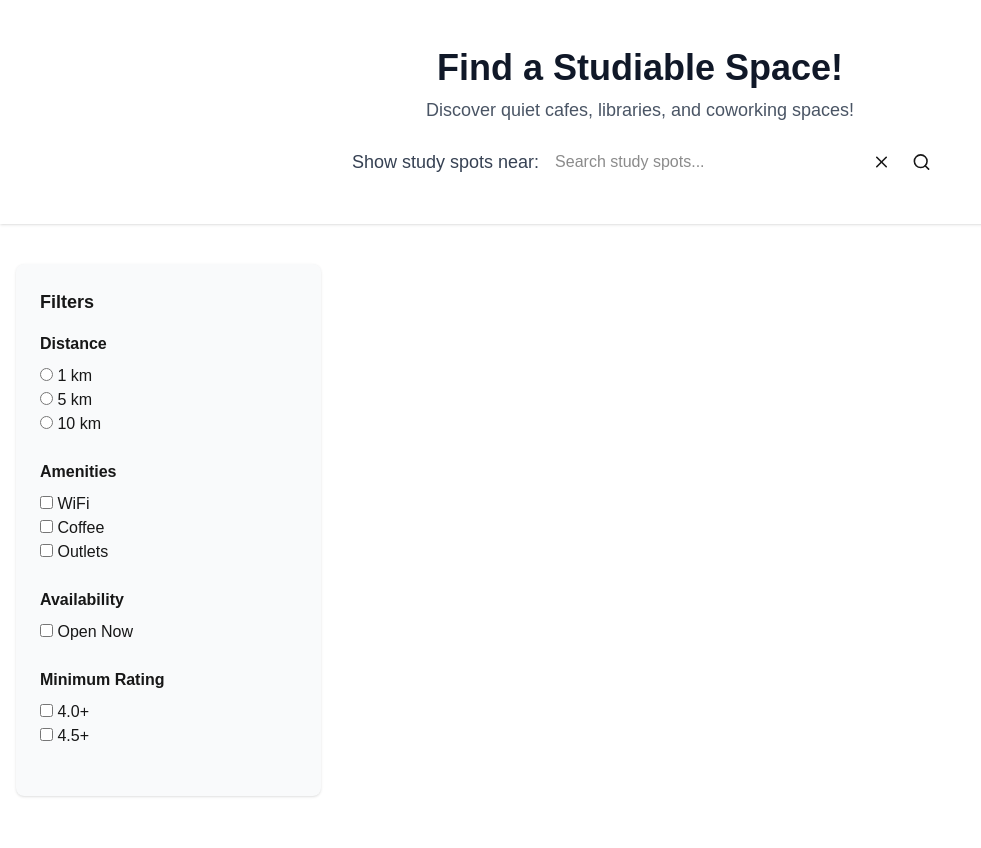
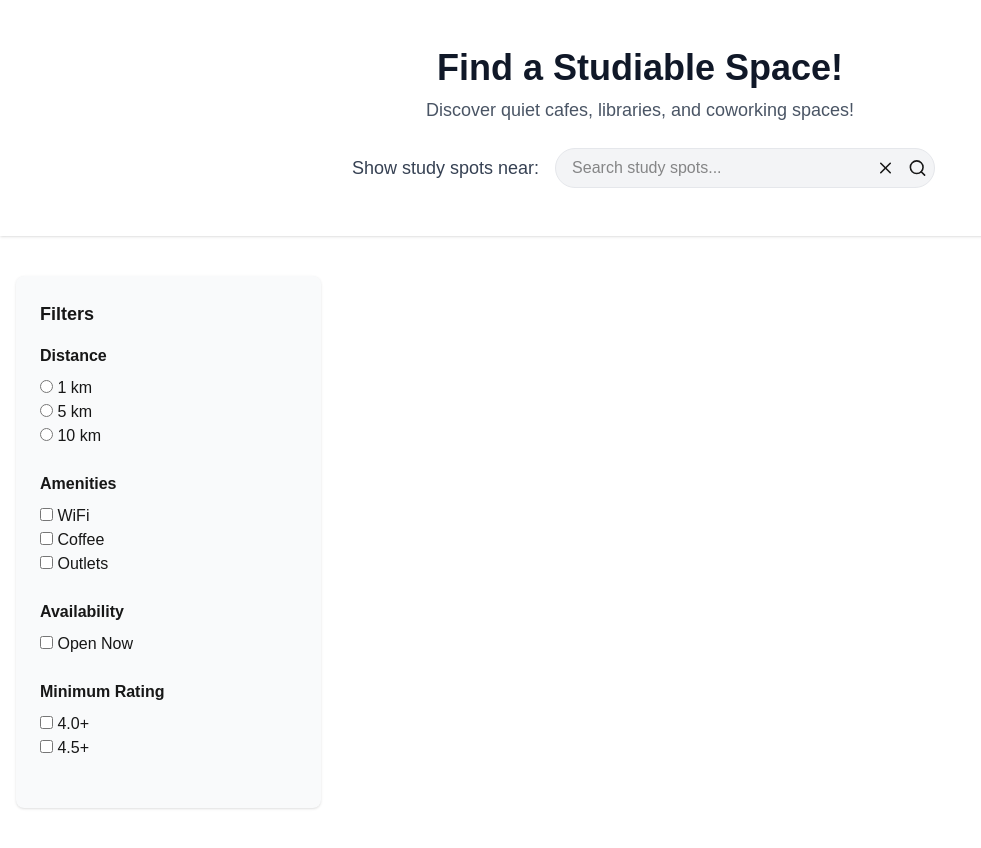
Before and after one commit to saranb3/Studiable, a Next.js app: page / in a window 1280 px wide. Shown: the whole page, without its empty margins (0-981 px from the left). Built offline with nearby package versions, Linux system fonts and the light colour scheme.

Commit message:
Aesthetic: Search bar now rounded and grey. With typing animation further too the right

```diff
--- a/src/pages/index.tsx
+++ b/src/pages/index.tsx
@@ -190,7 +190,7 @@ export default function Home() {
             <input
               type="text"
               placeholder="Search study spots..."
-              className="w-96 pr-20"
+              className="w-95 h-10 pr-20 pl-4 rounded-full bg-gray-100 border border-gray-200 focus:outline-none"
               value={currentInput}
               onChange={e => setCurrentInput(e.target.value)}
               onKeyDown={handleEnterSearch}
@@ -227,7 +227,7 @@ export default function Home() {
                 ))}
               </div>
             )}
-            <button className="absolute right-12 top-1/2 -translate-y-1/2 cursor-pointer" onClick={handleClearClick}>
+            <button className="absolute right-10 top-1/2 -translate-y-1/2 cursor-pointer" onClick={handleClearClick}>
               <X size={19}/>
             </button>
             <button className="absolute right-2 top-1/2 -translate-y-1/2 cursor-pointer" onClick={handleSearchClick}>
```
